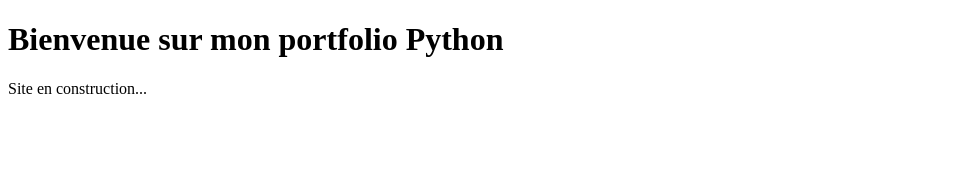
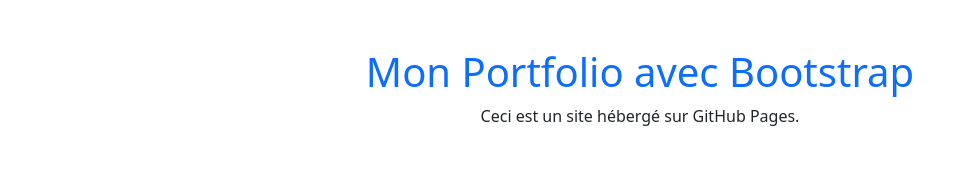
Before and after one commit to rrabeari/rrabeari.github.io, a plain HTML site: page index.html in a window 1280 px wide. Shown: the whole page, without its empty margins (0-967 px from the left). Drawn offline with nearby package versions, Linux system fonts and the light colour scheme.

Commit message:
Update index.html

```diff
--- a/index.html
+++ b/index.html
@@ -1,11 +1,15 @@
+
 <!DOCTYPE html>
-<html>
+<html lang="fr">
 <head>
   <meta charset="UTF-8">
-  <title>Mon Portfolio</title>
+  <title>Test Bootstrap</title>
+  <link href="https://cdn.jsdelivr.net/npm/bootstrap@5.3.3/dist/css/bootstrap.min.css" rel="stylesheet">
 </head>
 <body>
-  <h1>Bienvenue sur mon portfolio Python</h1>
-  <p>Site en construction...</p>
+  <div class="container text-center py-5">
+    <h1 class="text-primary">Mon Portfolio avec Bootstrap</h1>
+    <p>Ceci est un site hébergé sur GitHub Pages.</p>
+  </div>
 </body>
 </html>
```
